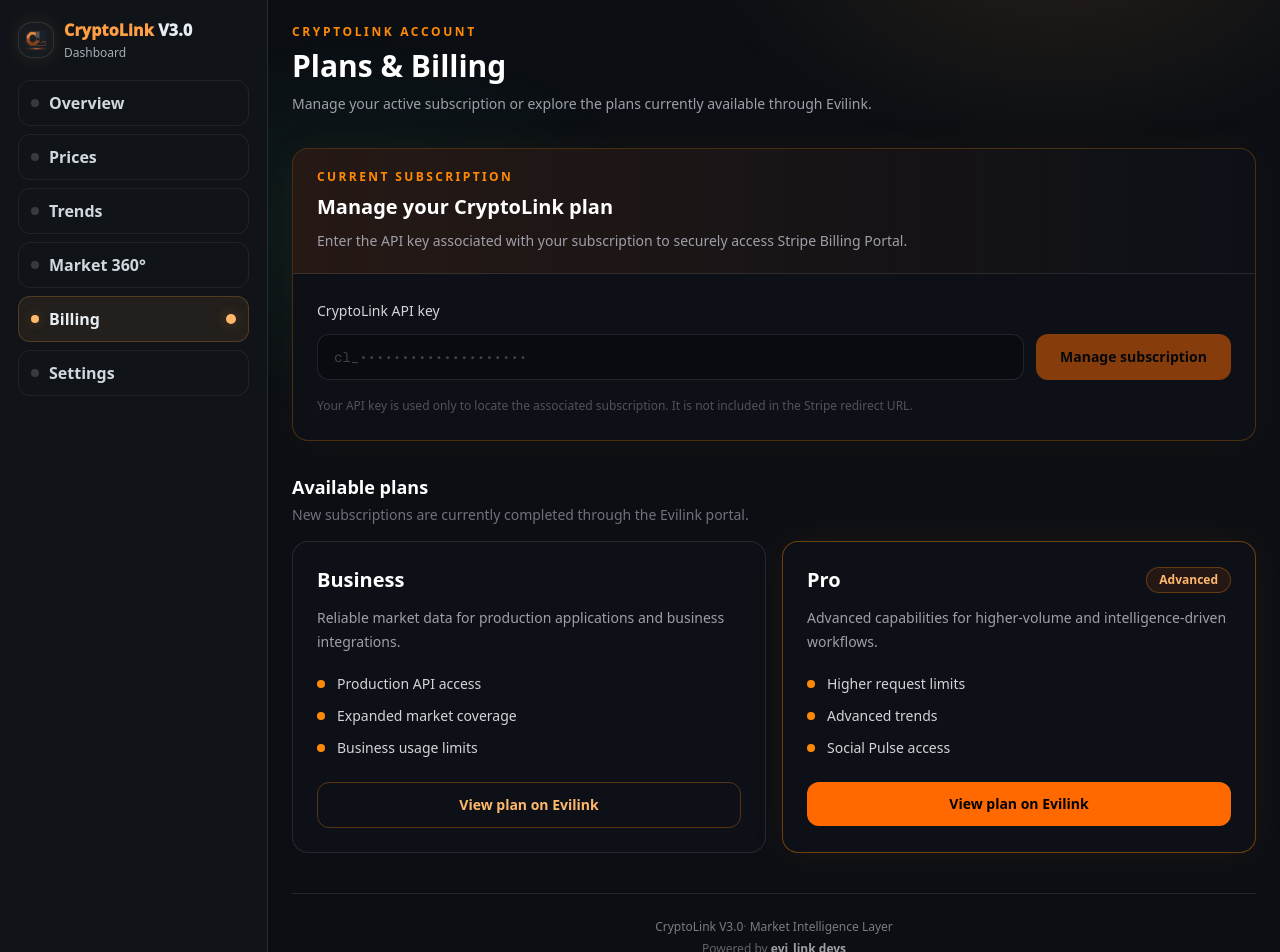
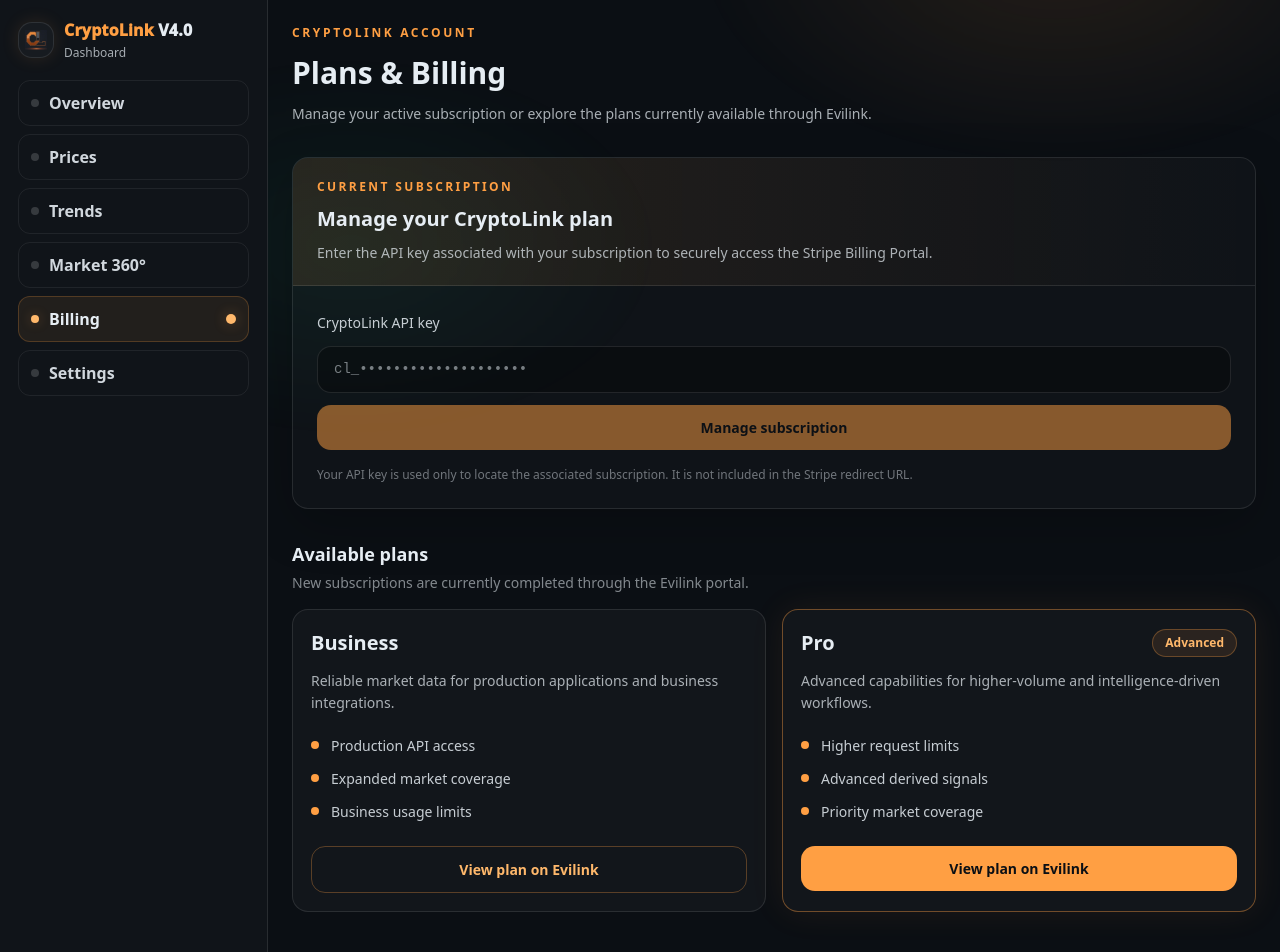
Before and after one commit to IanMartin16/cryptolink-web, a Next.js app: page /dashboard/billing in a window 1280 px wide. Shown: the top 952 px of the page. Built offline with nearby package versions, Linux system fonts and the light colour scheme.

Commit message:
upgrade cryptolink V4 new features and new style

```diff
--- a/app/dashboard/billing/page.tsx
+++ b/app/dashboard/billing/page.tsx
@@ -1,45 +1,40 @@
 import CurrentSubscriptionCard from "@/components/CurrentSubscriptionCard";
 import PlanCard from "@/components/PlanCard";
+import { UI } from "@/lib/ui";
 
 export const metadata = {
   title: "Plans & Billing | CryptoLink",
-  description:
-    "Manage your CryptoLink subscription and available plans.",
+  description: "Manage your CryptoLink subscription and available plans.",
 };
 
 export default function BillingPage() {
   return (
-    <div className="space-y-8">
+    <div style={{ display: "grid", gap: 32 }}>
       <header>
-        <p className="text-xs font-semibold uppercase tracking-[0.22em] text-orange-400">
+        <p style={{ fontSize: 12, fontWeight: 600, textTransform: "uppercase", letterSpacing: "0.22em", color: UI.orange, margin: 0 }}>
           CryptoLink account
         </p>
-
-        <h1 className="mt-2 text-3xl font-bold text-white">
-          Plans & Billing
+        <h1 style={{ marginTop: 8, fontSize: 30, fontWeight: 700, color: UI.text }}>
+          Plans &amp; Billing
         </h1>
-
-        <p className="mt-2 max-w-2xl text-sm leading-6 text-zinc-400">
-          Manage your active subscription or explore the plans
-          currently available through Evilink.
+        <p style={{ marginTop: 8, maxWidth: 640, fontSize: 14, lineHeight: 1.6, color: UI.muted }}>
+          Manage your active subscription or explore the plans currently available through Evilink.
         </p>
       </header>
 
       <CurrentSubscriptionCard />
 
       <section>
-        <div className="mb-4">
-          <h2 className="text-lg font-semibold text-white">
+        <div style={{ marginBottom: 16 }}>
+          <h2 style={{ fontSize: 18, fontWeight: 600, color: UI.text, margin: 0 }}>
             Available plans
           </h2>
-
-          <p className="mt-1 text-sm text-zinc-500">
-            New subscriptions are currently completed through the
-            Evilink portal.
+          <p style={{ marginTop: 4, fontSize: 14, color: "rgba(230,237,243,0.55)" }}>
+            New subscriptions are currently completed through the Evilink portal.
           </p>
         </div>
 
-        <div className="grid gap-4 xl:grid-cols-2">
+        <div style={{ display: "grid", gap: 16 }} className="xl:grid-cols-2">
           <PlanCard
             name="Business"
             description="Reliable market data for production applications and business integrations."
@@ -56,8 +51,8 @@
             description="Advanced capabilities for higher-volume and intelligence-driven workflows."
             features={[
               "Higher request limits",
-              "Advanced trends",
-              "Social Pulse access",
+              "Advanced derived signals",
+              "Priority market coverage",
             ]}
             purchaseUrl="https://evilink.dev/#cryptolink"
             highlighted
--- a/app/dashboard/market360/page.tsx
+++ b/app/dashboard/market360/page.tsx
@@ -1,7 +1,7 @@
 "use client";
 
 import { useEffect, useMemo, useState } from "react";
-import SymbolsPanel from "@/components/SymbolsPanel";
+import Market360Panel from "@/components/Market360Panel";
 import type { Health } from "@/lib/health";
 import { getSymbols, setSymbols } from "@/lib/symbolsStore";
 import MarketIntelligencePanel from "@/components/MarketIntelligencePanel";
@@ -124,7 +124,7 @@
         insight={moodInsight}
       />
       <div className="min-h-[320px] sm:min-h-[360px]">
-        <SymbolsPanel />
+        <Market360Panel />
       </div>
 
       <div className="min-h-[320px] sm:min-h-[360px]">
--- a/app/dashboard/page.tsx
+++ b/app/dashboard/page.tsx
@@ -59,7 +59,6 @@
     prev: r.prevPrice,
     pct: r.pct,
   }));
-  console.log("[dash rows sample]", sample);
 }, [rows]);
 
   // ✅ 4) Snapshot KPIs (MarketSnapshotBar)
@@ -115,7 +114,7 @@
     <TopHeader
       title={
         <>
-          CryptoLink <span style={{ color: UI.orange }}>V3.0</span>
+          CryptoLink <span style={{ color: UI.orange }}>V4.0</span>
         </>
       }
       subtitle={"Dashboard · batch pricing · social movers · SSE"}
@@ -146,12 +145,7 @@
       <SocialPulseBoard trends={trendsSummary}/>
 
       <MarketSparkStrip rows={rows} max={12} />
-
-      {/* 👇 Este era el que rompía iPhone: 2 cols fijo.
-          Ahora: 1 col en mobile, 2 cols en md+ */}
       <div className="grid grid-cols-1 gap-4 md:grid-cols-2 md:items-start">
-        {/* Si PricesPanel es alto, en mobile queda arriba y Trends abajo */}
-
     </div>
   </div>
 );
--- /dev/null
+++ b/globals.d.ts
@@ -0,0 +1 @@
+declare module "*.css";
--- a/src/components/AppShell.tsx
+++ b/src/components/AppShell.tsx
@@ -60,7 +60,7 @@
 
         <div>
           <div style={{ fontSize: 16, fontWeight: 950, letterSpacing: 0.2 }}>
-            <span style={{ color: UI.orange }}>CryptoLink </span>V3.0
+            <span style={{ color: UI.orange }}>CryptoLink </span>V4.0
           </div>
           <div style={{ marginTop: 2, fontSize: 12, opacity: 0.7 }}>Dashboard</div>
         </div>
@@ -169,7 +169,7 @@
             <div style={{ display: "flex", alignItems: "center", gap: 8, minWidth: 0 }}>
               <img src="/brand/cryptolink.png" alt="CL" style={{ width: 22, height: 22 }} />
               <div style={{ fontWeight: 950, whiteSpace: "nowrap", overflow: "hidden", textOverflow: "ellipsis" }}>
-                <span style={{ color: UI.orange }}>CryptoLink </span>V3.0
+                <span style={{ color: UI.orange }}>CryptoLink </span>V4.0
               </div>
             </div>
 
--- a/src/components/CurrentSubscriptionCard.tsx
+++ b/src/components/CurrentSubscriptionCard.tsx
@@ -1,6 +1,7 @@
 "use client";
 
 import { useState } from "react";
+import { UI } from "@/lib/ui";
 
 export default function CurrentSubscriptionCard() {
   const [apiKey, setApiKey] = useState("");
@@ -20,63 +21,60 @@
 
       const response = await fetch("/api/cryptolink/portal", {
         method: "POST",
-        headers: {
-          "Content-Type": "application/json",
-        },
-        body: JSON.stringify({
-          apiKey: normalizedApiKey,
-        }),
+        headers: { "Content-Type": "application/json" },
+        body: JSON.stringify({ apiKey: normalizedApiKey }),
       });
 
       const data = await response.json().catch(() => null);
 
       if (!response.ok || !data?.ok || !data?.url) {
         throw new Error(
-          data?.message ||
-            data?.detail ||
-            data?.error ||
-            "Unable to open the billing portal"
+          data?.message || data?.detail || data?.error || "Unable to open the billing portal"
         );
       }
 
       window.location.assign(data.url);
     } catch (error: unknown) {
-      setError(
-        error instanceof Error
-          ? error.message
-          : "Unable to open the billing portal"
-      );
+      setError(error instanceof Error ? error.message : "Unable to open the billing portal");
     } finally {
       setLoading(false);
     }
   }
 
   return (
-    <article className="overflow-hidden rounded-2xl border border-orange-400/25 bg-[#0d1017] shadow-[0_0_40px_rgba(249,115,22,0.05)]">
-      <div className="border-b border-white/10 bg-gradient-to-r from-orange-500/10 to-transparent px-6 py-5">
-        <p className="text-xs font-semibold uppercase tracking-[0.2em] text-orange-400">
+    <article
+      style={{
+        overflow: "hidden",
+        borderRadius: UI.radiusLg,
+        border: `1px solid ${UI.border}`,
+        background: UI.panel,
+        boxShadow: "0 16px 50px rgba(0,0,0,0.22)",
+      }}
+    >
+      <div
+        style={{
+          borderBottom: `1px solid ${UI.border}`,
+          background: "linear-gradient(90deg, rgba(255,159,67,0.10), transparent)",
+          padding: "20px 24px",
+        }}
+      >
+        <p style={{ fontSize: 12, fontWeight: 600, textTransform: "uppercase", letterSpacing: "0.2em", color: UI.orange, margin: 0 }}>
           Current subscription
         </p>
-
-        <h2 className="mt-2 text-xl font-semibold text-white">
+        <h2 style={{ marginTop: 8, fontSize: 20, fontWeight: 600, color: UI.text }}>
           Manage your CryptoLink plan
         </h2>
-
-        <p className="mt-2 max-w-2xl text-sm leading-6 text-zinc-400">
-          Enter the API key associated with your subscription to
-          securely access Stripe Billing Portal.
+        <p style={{ marginTop: 8, maxWidth: 640, fontSize: 14, lineHeight: 1.6, color: UI.muted }}>
+          Enter the API key associated with your subscription to securely access the Stripe Billing Portal.
         </p>
       </div>
 
-      <div className="p-6">
-        <label
-          htmlFor="billing-api-key"
-          className="text-sm font-medium text-zinc-300"
-        >
+      <div style={{ padding: 24 }}>
+        <label htmlFor="billing-api-key" style={{ fontSize: 14, fontWeight: 500, color: "rgba(230,237,243,0.85)" }}>
           CryptoLink API key
         </label>
 
-        <div className="mt-3 flex flex-col gap-3 lg:flex-row">
+        <div style={{ marginTop: 12, display: "flex", flexDirection: "column", gap: 12 }} className="lg:flex-row">
           <input
             id="billing-api-key"
             type="password"
@@ -85,31 +83,60 @@
             placeholder="cl_••••••••••••••••••••"
             autoComplete="off"
             spellCheck={false}
-            className="min-w-0 flex-1 rounded-xl border border-white/10 bg-black/30 px-4 py-3 font-mono text-sm text-white outline-none transition placeholder:text-zinc-700 focus:border-orange-400/60 focus:ring-2 focus:ring-orange-500/10"
+            style={{
+              minWidth: 0,
+              flex: 1,
+              borderRadius: UI.radius,
+              border: `1px solid ${UI.border}`,
+              background: "rgba(0,0,0,0.30)",
+              padding: "12px 16px",
+              fontFamily: "ui-monospace, monospace",
+              fontSize: 14,
+              color: UI.text,
+              outline: "none",
+            }}
           />
 
           <button
             type="button"
             onClick={openPortal}
             disabled={loading || !apiKey.trim()}
-            className="rounded-xl bg-orange-500 px-6 py-3 text-sm font-semibold text-black transition hover:bg-orange-400 disabled:cursor-not-allowed disabled:opacity-50"
+            style={{
+              borderRadius: UI.radius,
+              background: UI.orange,
+              padding: "12px 24px",
+              fontSize: 14,
+              fontWeight: 600,
+              color: "#0b0f14",
+              border: "none",
+              cursor: loading || !apiKey.trim() ? "not-allowed" : "pointer",
+              opacity: loading || !apiKey.trim() ? 0.5 : 1,
+              transition: "all 140ms ease",
+              whiteSpace: "nowrap",
+            }}
           >
-            {loading
-              ? "Opening portal..."
-              : "Manage subscription"}
+            {loading ? "Opening portal..." : "Manage subscription"}
           </button>
         </div>
 
         {error && (
-          <div className="mt-4 rounded-xl border border-red-500/20 bg-red-500/5 px-4 py-3 text-sm text-red-300">
+          <div
+            style={{
+              marginTop: 16,
+              borderRadius: UI.radius,
+              border: `1px solid ${UI.red}33`,
+              background: `${UI.red}0d`,
+              padding: "12px 16px",
+              fontSize: 14,
+              color: "rgba(255,107,107,0.9)",
+            }}
+          >
             {error}
           </div>
         )}
 
-        <p className="mt-4 text-xs leading-5 text-zinc-600">
-          Your API key is used only to locate the associated
-          subscription. It is not included in the Stripe redirect
-          URL.
+        <p style={{ marginTop: 16, fontSize: 12, lineHeight: 1.5, color: "rgba(230,237,243,0.45)" }}>
+          Your API key is used only to locate the associated subscription. It is not included in the Stripe redirect URL.
         </p>
       </div>
     </article>
--- a/src/components/Footer.tsx
+++ b/src/components/Footer.tsx
@@ -4,7 +4,7 @@
   return (
     <footer className="mt-10 border-t border-white/10 py-6 text-center">
       <div className="text-[12px] text-white/45">
-        CryptoLink V3.0<span className="text-white/25">·</span>{" "}
+        CryptoLink V4.0<span className="text-white/25">·</span>{" "}
         Market Intelligence Layer
       </div>
 
--- a/src/components/MarketMomentumPanel.tsx
+++ b/src/components/MarketMomentumPanel.tsx
@@ -212,7 +212,7 @@
   );
 }
 
-export default function MarketMomentumPanel({ topN = 5 }: { topN?: number }) {
+export default function MarketMomentumPanel({ topN = 10 }: { topN?: number}) {
   const storedMomentum = useMarketSignalsStore((s) => s.momentum);
   const setMomentumStore = useMarketSignalsStore((s) => s.setMomentum);
 
--- a/src/components/PlanCard.tsx
+++ b/src/components/PlanCard.tsx
@@ -1,3 +1,5 @@
+import { UI } from "@/lib/ui";
+
 type PlanCardProps = {
   name: string;
   description: string;
@@ -15,36 +17,45 @@
 }: PlanCardProps) {
   return (
     <article
-      className={[
-        "rounded-2xl border bg-[#0d1017] p-6",
-        highlighted
-          ? "border-orange-400/40 shadow-[0_0_35px_rgba(249,115,22,0.08)]"
-          : "border-white/10",
-      ].join(" ")}
+      style={{
+        borderRadius: UI.radiusLg,
+        padding: UI.padLg,
+        background: UI.panel2,
+        border: highlighted
+          ? `1px solid rgba(255,159,67,0.40)`
+          : `1px solid ${UI.border}`,
+        boxShadow: highlighted ? "0 0 35px rgba(255,159,67,0.08)" : "none",
+      }}
     >
-      <div className="flex items-center justify-between gap-4">
-        <h3 className="text-xl font-semibold text-white">
-          {name}
-        </h3>
+      <div style={{ display: "flex", alignItems: "center", justifyContent: "space-between", gap: 16 }}>
+        <h3 style={{ fontSize: 20, fontWeight: 700, color: UI.text, margin: 0 }}>{name}</h3>
 
         {highlighted && (
-          <span className="rounded-full border border-orange-400/30 bg-orange-500/10 px-3 py-1 text-xs font-semibold text-orange-300">
+          <span
+            style={{
+              borderRadius: 999,
+              border: `1px solid rgba(255,159,67,0.30)`,
+              background: "rgba(255,159,67,0.10)",
+              padding: "4px 12px",
+              fontSize: 12,
+              fontWeight: 600,
+              color: UI.orangeSoft,
+              whiteSpace: "nowrap",
+            }}
+          >
             Advanced
           </span>
         )}
       </div>
 
-      <p className="mt-3 text-sm leading-6 text-zinc-400">
+      <p style={{ marginTop: 12, fontSize: 14, lineHeight: 1.6, color: UI.muted }}>
         {description}
       </p>
 
-      <ul className="mt-5 space-y-3">
+      <ul style={{ marginTop: 20, listStyle: "none", padding: 0, display: "grid", gap: 12 }}>
         {features.map((feature) => (
-          <li
-            key={feature}
-            className="flex items-center gap-3 text-sm text-zinc-300"
-          >
-            <span className="h-2 w-2 rounded-full bg-orange-400" />
+          <li key={feature} style={{ display: "flex", alignItems: "center", gap: 12, fontSize: 14, color: "rgba(230,237,243,0.85)" }}>
+            <span style={{ width: 8, height: 8, borderRadius: 999, background: UI.orange, flexShrink: 0 }} />
             {feature}
           </li>
         ))}
@@ -52,12 +63,22 @@
 
       <a
         href={purchaseUrl}
-        className={[
-          "mt-6 inline-flex w-full items-center justify-center rounded-xl px-4 py-3 text-sm font-semibold transition",
-          highlighted
-            ? "bg-orange-500 text-black hover:bg-orange-400"
-            : "border border-orange-400/30 text-orange-300 hover:bg-orange-500/10",
-        ].join(" ")}
+        style={{
+          marginTop: 24,
+          display: "inline-flex",
+          width: "100%",
+          alignItems: "center",
+          justifyContent: "center",
+          borderRadius: UI.radius,
+          padding: "12px 16px",
+          fontSize: 14,
+          fontWeight: 600,
+          textDecoration: "none",
+          transition: "all 140ms ease",
+          ...(highlighted
+            ? { background: UI.orange, color: "#0b0f14" }
+            : { border: `1px solid rgba(255,159,67,0.30)`, color: UI.orangeSoft }),
+        }}
       >
         View plan on Evilink
       </a>
```
Also changed, not shown: src/components/Market360Panel.tsx (renamed from src/components/SymbolsPanel.tsx, +12 -12 lines).
